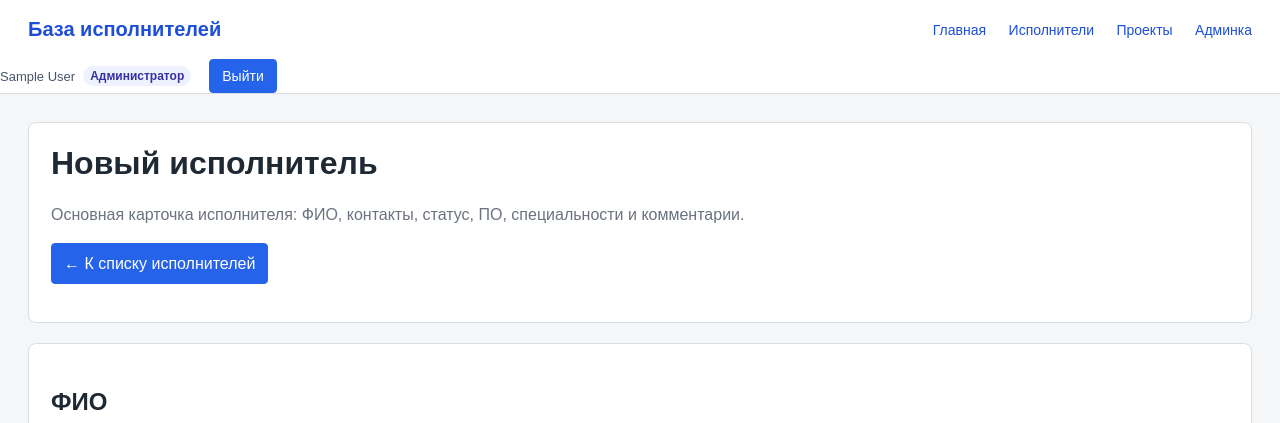
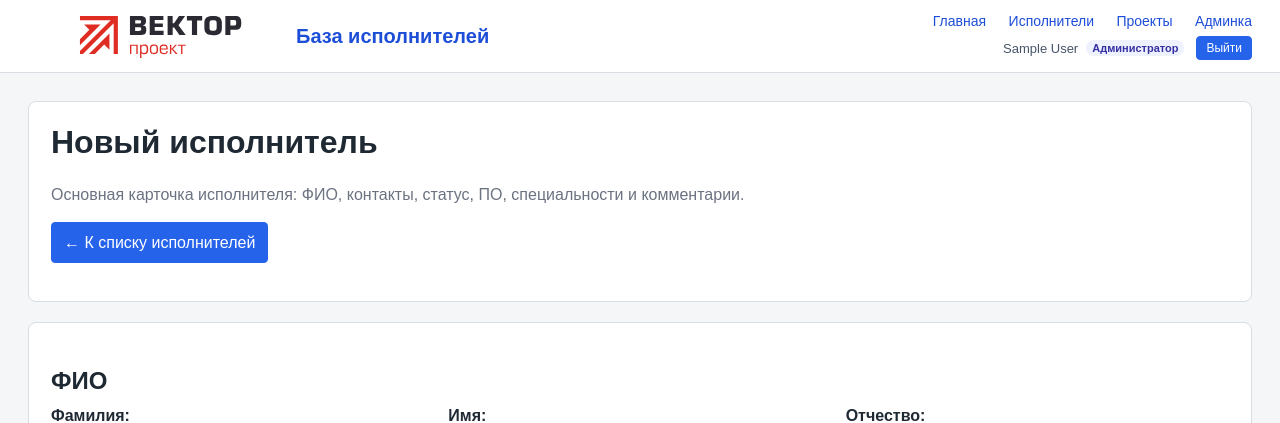
Before and after one commit to aTBepTKa/contractors_db, a Django app: page /executors/add/ in a window 1280 px wide. Shown: the top 423 px of the page. Run offline with Django 5.2, Linux system fonts and the light colour scheme; the visitor is signed in with stand-in values (Sample User, id 1); data comes from the database, SQL or seed files in the repository; data that the repository does not hold is empty.

Commit message:
Add company logo and compact right-aligned user header

```diff
--- a/directory/static/directory/css/main.css
+++ b/directory/static/directory/css/main.css
@@ -32,13 +32,16 @@ a:hover {
 .header-inner {
     max-width: 1320px;
     margin: 0 auto;
-    padding: 18px 28px;
-    display: flex;
+    padding: 12px 28px;
+    display: grid;
+    grid-template-columns: minmax(0, 1fr) auto;
+    gap: 6px 24px;
     justify-content: space-between;
     align-items: center;
 }
 
 .header-title {
+    grid-row: 1 / 3;
     font-size: 20px;
     font-weight: 700;
 }
@@ -63,6 +66,21 @@ a:hover {
 
 .muted {
     color: #6b7280;
+}
+
+.header-brand {
+    display: flex;
+    align-items: center;
+    flex-wrap: wrap;
+    gap: 12px;
+}
+
+.header-logo {
+    display: block;
+    width: 256px;
+    height: 48px;
+    max-width: 100%;
+    object-fit: contain;
 }
 
 .page-messages {
@@ -1596,6 +1614,9 @@ button:hover,
 }
 
 .header-user {
+    grid-column: 2;
+    justify-content: flex-end;
+    flex-wrap: wrap;
     display: flex;
     gap: 8px;
     align-items: center;
@@ -1639,7 +1660,7 @@ button:hover,
 .executor-mini-stats {
     display: grid;
     grid-template-columns: repeat(2, minmax(0, 1fr));
-    gap: 8px;
+    gap: 6px;
 }
 
 .executor-mini-stat {
@@ -1865,7 +1886,7 @@ button:hover,
 }
 
 .executor-contacts {
-    font-size: 13px;
+    font-size: 12px;
     line-height: 1.45;
 }
 
@@ -1937,3 +1958,25 @@ button:hover,
     display: inline;
     margin-left: 10px;
 }
+
+.header-user .user-role {
+    padding: 2px 6px;
+    font-size: 11px;
+}
+
+.header-user .logout-form {
+    margin: 0 0 0 4px;
+}
+
+.header-user .logout-form button {
+    padding: 4px 9px;
+    font-size: 12px;
+    line-height: 1.2;
+    min-height: 0;
+}
+
+@media (max-width: 900px) {
+    .header-user {
+        margin-top: 8px;
+    }
+}
--- a/directory/templates/directory/base.html
+++ b/directory/templates/directory/base.html
@@ -6,14 +6,17 @@
 <head>
     <meta charset="UTF-8">
     <title>{% block title %}База исполнителей{% endblock %}</title>
-    <link rel="stylesheet" href="{% static 'directory/css/main.css' %}?v=20260903-15">
+    <link rel="stylesheet" href="{% static 'directory/css/main.css' %}?v=20261001-header">
 </head>
 
 <body>
     <header class="header">
         <div class="header-inner">
             <div class="header-title">
-                <a href="/">База исполнителей</a>
+                <a class="header-brand" href="/">
+                    <img class="header-logo" src="{% static 'directory/images/company-logo.svg' %}" alt="Вектор Проект" width="256" height="48">
+                    <span>База исполнителей</span>
+                </a>
             </div>
 
             <nav class="header-nav">
@@ -25,8 +28,6 @@
                     <a href="/admin/">Админка</a>
                 {% endif %}
             </nav>
-        </div>
-
         <div class="header-user">
             {% if request.user.is_authenticated %}
                 <span>
@@ -47,6 +48,7 @@
                 </form>
             {% endif %}
         </div>
+        </div>
     </header>
 
     {% if messages %}
```
Also changed, not shown: directory/static/directory/images/company-logo.svg (added).
